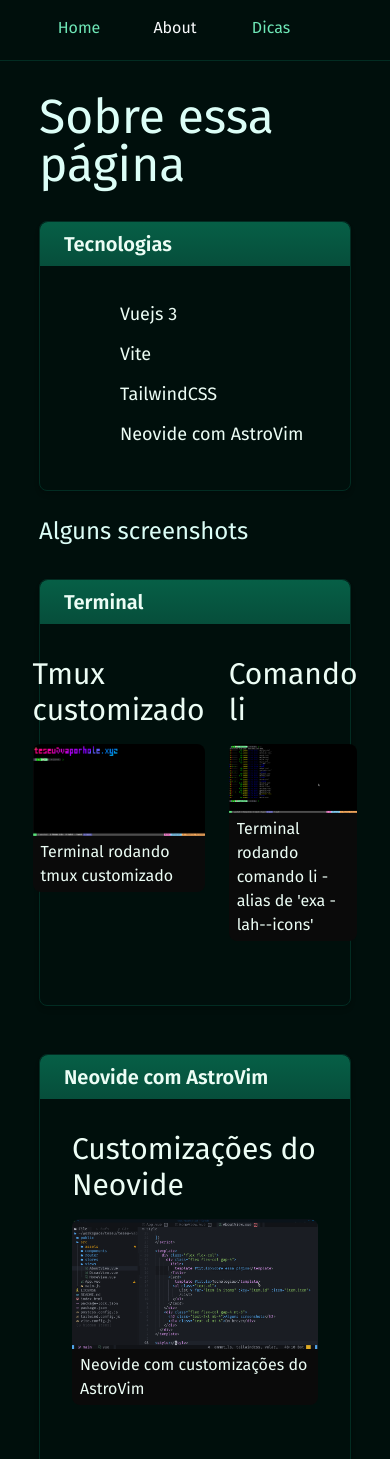
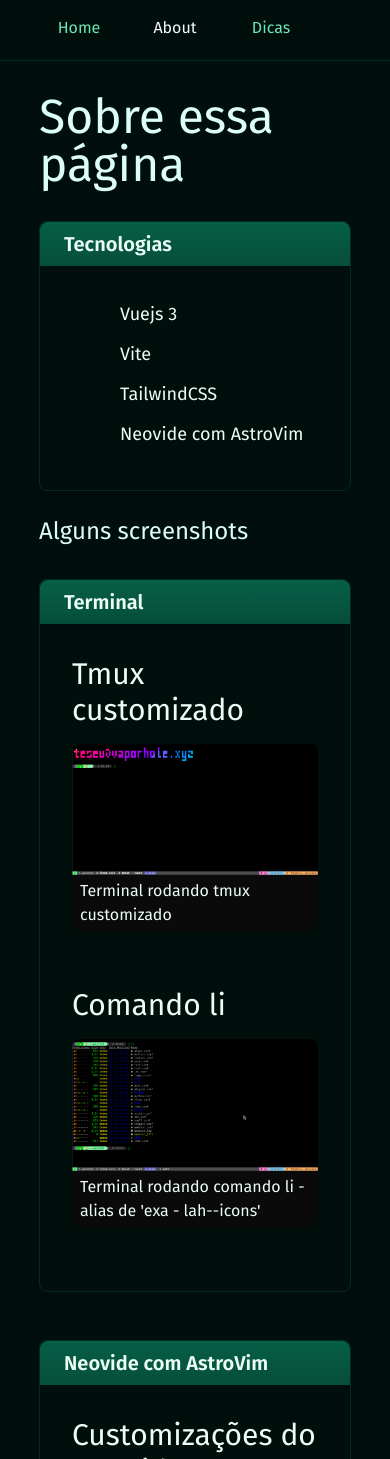
Before and after one commit to teseu/teseu-vapohole, a Vue app: page /about in a window 390 px wide. Shown: the top 1459 px of the page. Built offline with nearby package versions, Linux system fonts and the light colour scheme; some icons are missing; a web font is replaced by a local one.

Commit message:
⚡️ Ajustes de visualização
ajustes na quebra de colunas do card terminal na view about

```diff
--- a/src/views/AboutView.vue
+++ b/src/views/AboutView.vue
@@ -46,7 +46,7 @@ const items = ref([
       <h2 class="text-2xl mb-4">Alguns screenshots</h2>
       <Card class="mb-8">
         <template #titulo>Terminal</template>
-        <div class="flex justify-center gap-6">
+        <div class="flex flex-col lg:flex-row justify-center gap-6">
           <div class="max-w-max">
             <h2 class="text-3xl mb-4">Tmux customizado</h2>
             <Imagem
```
